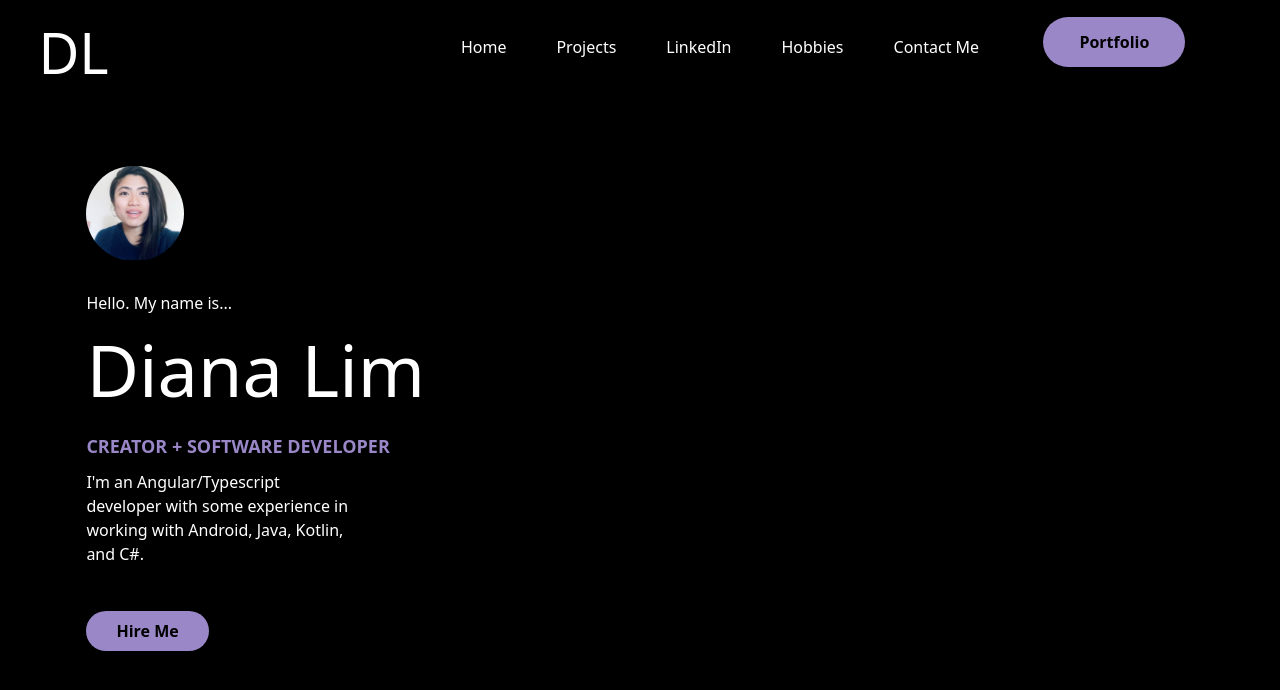
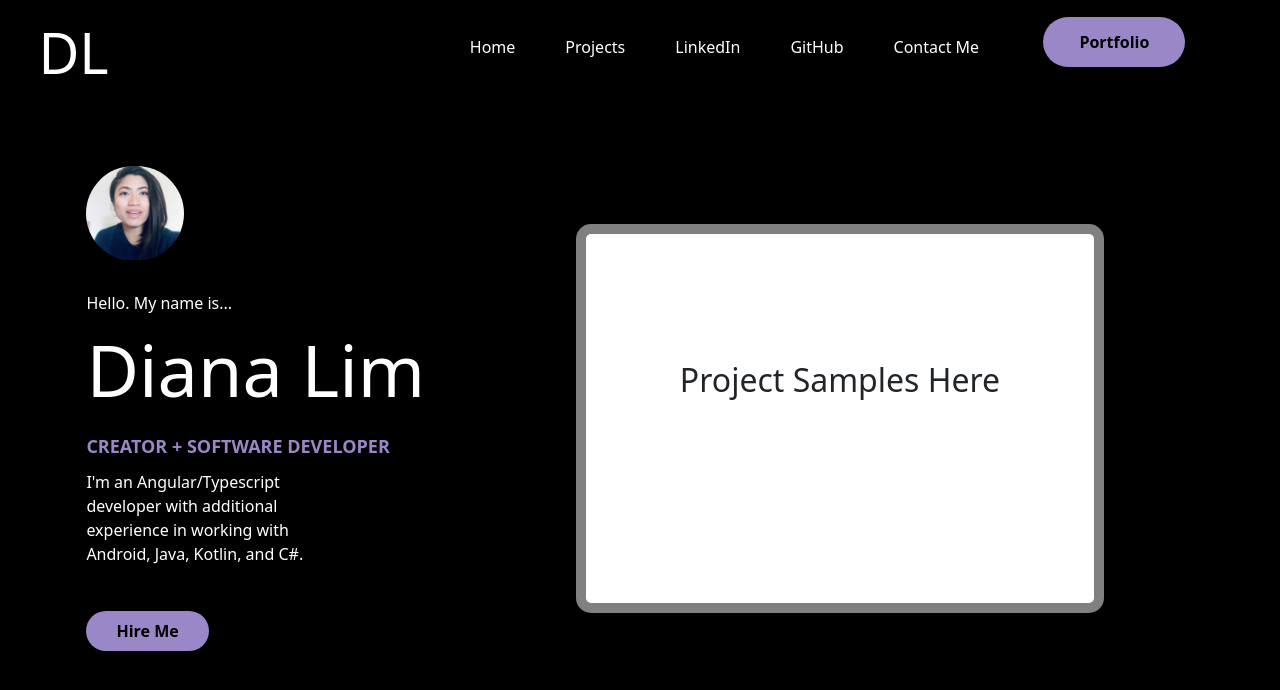
Before and after one commit to diana-lim/new-portfolio, an Angular app in the folder dianalim/: page / in a window 1280 px wide. Shown: the top 690 px of the page. Built offline with nearby package versions, Linux system fonts and the light colour scheme.

Commit message:
Added and styled a container for project samples

```diff
--- a/dianalim/src/app/home/home.component.html
+++ b/dianalim/src/app/home/home.component.html
@@ -6,9 +6,16 @@
     <div class="left-item">Hello. My name is...</div>
     <div class="left-name">Diana Lim</div>
     <div class="left-description">CREATOR + SOFTWARE DEVELOPER</div>
-    <div class="left-item">I'm an Angular/Typescript developer with some experience in working with Android, Java, Kotlin, and C#.</div>
+    <div class="left-item">I'm an Angular/Typescript developer with additional experience in working with Android, Java, Kotlin, and C#.</div>
     <div class="left-button"><button>Hire Me</button></div>
   </div>
   <div class="content-right">
+    <div class="right-top"></div>
+    <div class="right-middle">
+      <div class="showcase-container">
+        <h2>Project Samples Here</h2>
+      </div>
+    </div>
+    <div class="right-bottom"></div>
   </div>
 </div>
--- a/dianalim/src/app/home/home.component.scss
+++ b/dianalim/src/app/home/home.component.scss
@@ -50,4 +50,24 @@ button {
 
 .content-right {
   grid-area: right;
+  display: grid;
+  grid-template-rows: 20% 60% 20%;
+  grid-template-columns: 100%;
+  grid-template-areas: "top"
+  "middle"
+  "bottom";
 }
+
+.showcase-container {
+  grid-area: middle;
+  width: 75%;
+  height: 90%;
+  background-color: white;
+  border-radius: 15px;
+  border: 10px solid gray;
+}
+
+h2 {
+  padding-top: 25%;
+  text-align: center;
+}
--- a/dianalim/src/app/navbar/navbar.component.html
+++ b/dianalim/src/app/navbar/navbar.component.html
@@ -4,7 +4,7 @@
     <li class="navigation-item"><a href="#">Home</a></li>
     <li class="navigation-item"><a href="#">Projects</a></li>
     <li class="navigation-item"><a href="#">LinkedIn</a></li>
-    <li class="navigation-item"><a href="#">Hobbies</a></li>
+    <li class="navigation-item"><a href="#">GitHub</a></li>
     <li class="navigation-item"><a href="#">Contact Me</a></li>
     <li class="navigation-button"><button class="portfolio-button">Portfolio</button></li>
   </ul>
```
